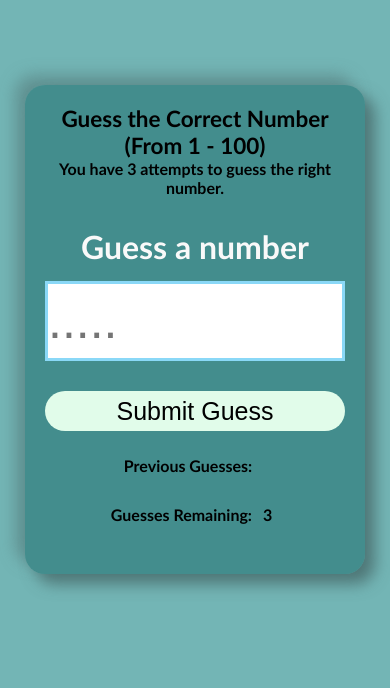
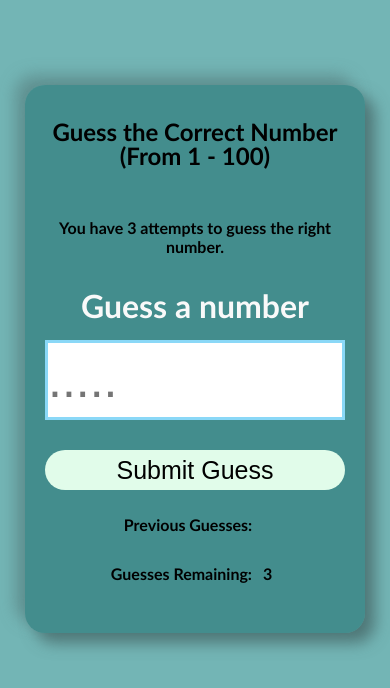
Before and after one commit to Arahub09/Guessing-Game, a plain HTML site: page index.html in a window 390 px wide. Drawn offline with Linux system fonts and the light colour scheme.

Commit message:
Update 2 style.css

```diff
--- a/style.css
+++ b/style.css
@@ -21,7 +21,7 @@ body{
     margin-top: 60px;
 }
 
-h1{
+h2{
     font-size: 3rem;
     margin: 15px 0;
     line-height: 1;
@@ -135,7 +135,7 @@ button{
         width: auto;
         padding: 20px 20px;
     }
-    h1 {
+    h2 {
         font-size: 1.5rem;
         text-align: center;
     }
```
